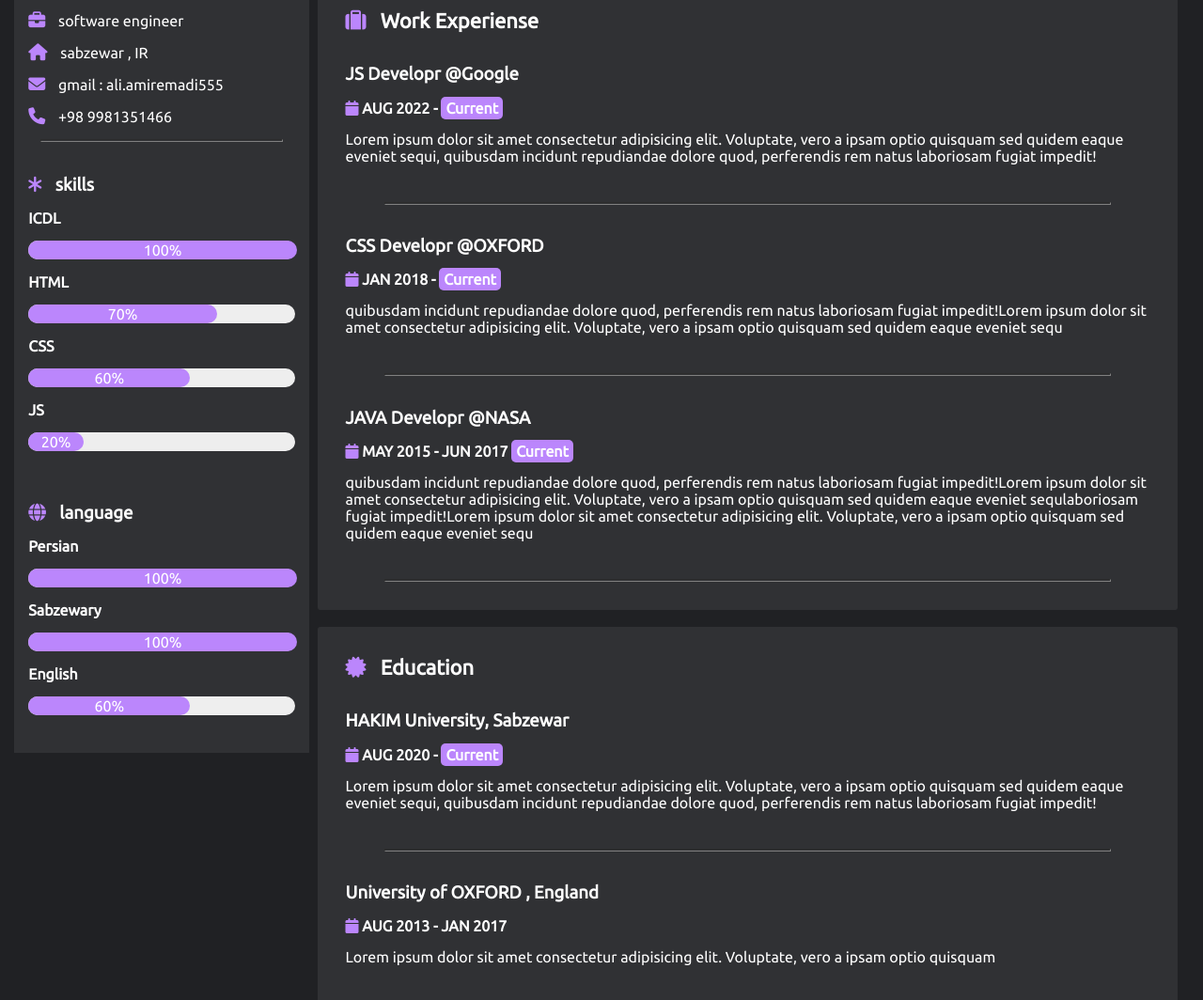
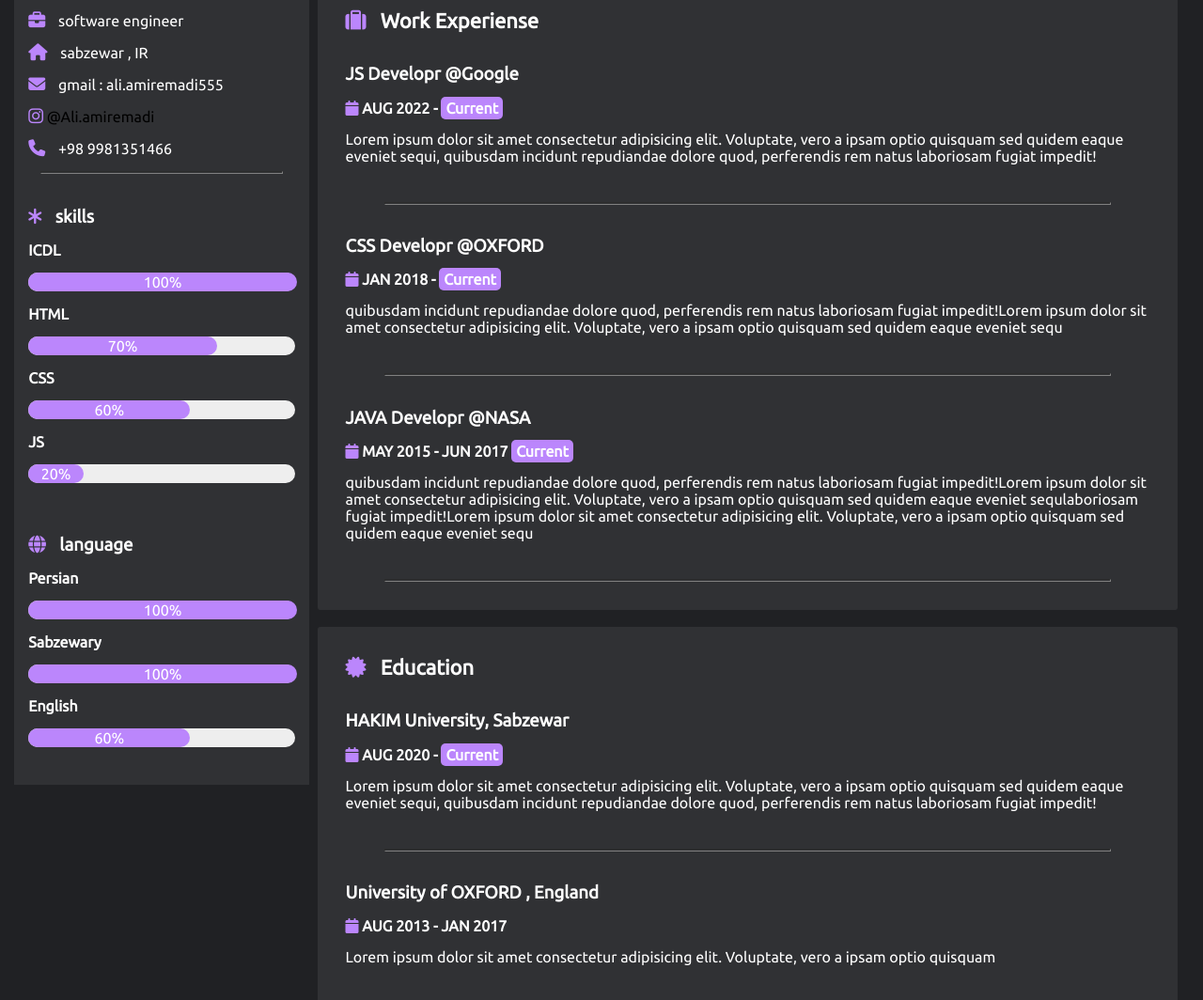
Before and after one commit to AliAmiremadi/aliamiremadi.github.io, a plain HTML site: page index.html in a window 1280 px wide. Shown: the part 36-1100 px from the top of the page at 94% size. Drawn offline with Linux system fonts and the light colour scheme.

Commit message:
Update index.html

```diff
--- a/index.html
+++ b/index.html
@@ -39,6 +39,11 @@
                         <i class="fa fa-envelope
                         "></i>
                         <span>gmail : ali.amiremadi555</span>
+                    </li>
+                      <li>
+                        <i class="fa fab fa-instagram
+                        "></i>
+                          <a herf="https://instagram.com/ali.amiremadi">@Ali.amiremadi</a>
                     </li>
                     <li>
                         <i class="fa fa-phone
```
